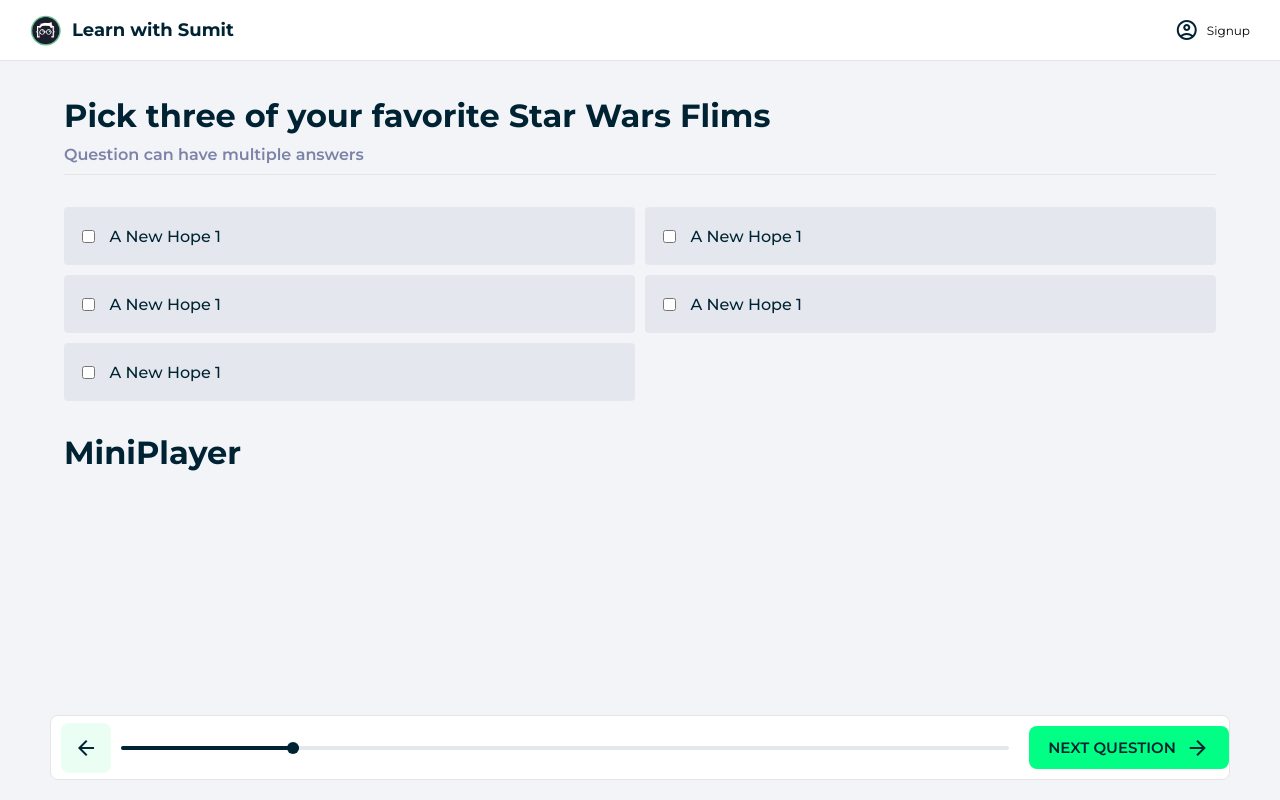
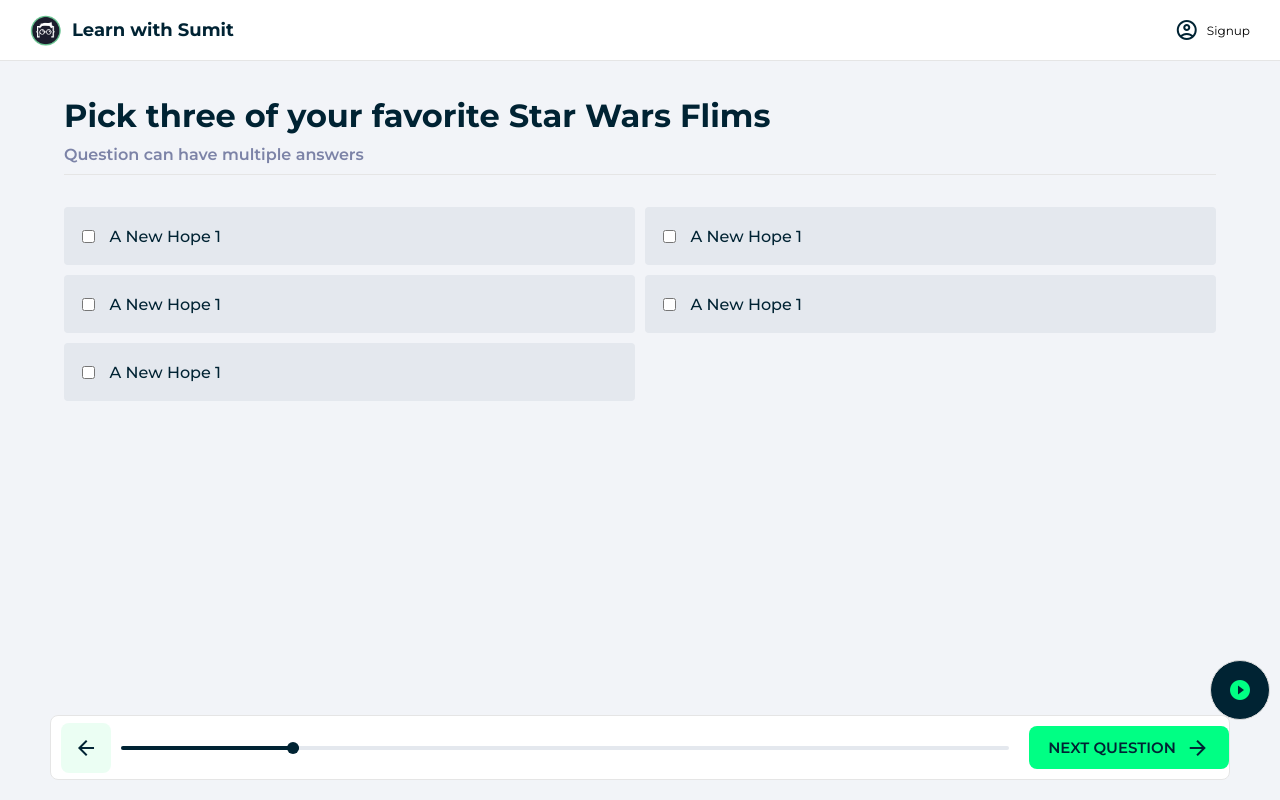
Before and after one commit to asmsaiff/react-quiz-app, a React (Create React App) app: page / in a window 1280 px wide. Built offline with nearby package versions, Linux system fonts and the light colour scheme.

Commit message:
MiniPlayer design

```diff
--- a/src/components/App.js
+++ b/src/components/App.js
@@ -1,7 +1,7 @@
 import '../styles/App.css'
 import Layout from "./Layout";
 import Quiz from './pages/Quiz';
-import Videos from './Videos';
+// import Videos from './Videos';
 
 function App() {
     return (
--- a/src/components/MiniPlayer.js
+++ b/src/components/MiniPlayer.js
@@ -1,3 +1,15 @@
+import classes from '../styles/MiniPlayer.module.css'
+import playImage from '../assets/images/3.jpg'
+
 export default function MiniPlayer() {
-	return <h1>MiniPlayer</h1>;
+	return (
+		<div class={`${classes.miniPlayer} ${classes.floatingBtn}`}>
+			<span class={`material-icons-outlined ${classes.open}`}>
+				play_circle_filled
+			</span>
+			<span class={`material-icons-outlined ${classes.close}`}> close </span>
+			<img src={playImage} alt='' />
+			<p>#23 React Hooks Bangla - React useReducer hook Bangla</p>
+		</div>
+	);
 }
--- /dev/null
+++ b/src/styles/MiniPlayer.module.css
@@ -0,0 +1,112 @@
+/* mini player component */
+.miniPlayer {
+  width: 320px;
+  position: fixed;
+  bottom: 100px;
+  right: 50px;
+  background-color: #fff;
+  padding: 10px;
+  box-sizing: border-box;
+  border: 1px solid hsl(0, 0%, 86%);
+  border-radius: 5px;
+}
+
+.miniPlayer img {
+  width: 300px;
+  aspect-ratio: 16 / 9;
+  object-fit: cover;
+  animation: miniplayerAnim 0.3s ease forwards;
+}
+
+.open {
+  display: none;
+}
+
+.close {
+  display: block;
+  position: absolute;
+  right: -8px;
+  top: -10px;
+  z-index: 10;
+  background-color: #fff;
+  border: 1px solid #e5e5e5;
+  border-radius: 50%;
+  width: 32px;
+  height: 32px;
+  line-height: 20px;
+  padding: 5px 0 0 3px;
+}
+
+.close:hover {
+  color: #666666;
+  cursor: pointer;
+  outline: 0;
+}
+
+@keyframes miniplayerAnim {
+  from {
+    transform: scale(0);
+  }
+  to {
+    transform: scale(1);
+  }
+}
+
+.miniPlayer p {
+  font-weight: 500;
+  font-size: 14px;
+  margin: 10px 0;
+  color: var(--fontPrimary);
+}
+
+@media only screen and (max-width: 1536px) {
+  .miniPlayer {
+    transition: transform 0.3s ease;
+  }
+}
+
+.floatingBtn {
+  width: 60px;
+  height: 60px;
+  bottom: 80px;
+  right: 10px;
+  overflow: hidden;
+  border-radius: 50px;
+  background-color: var(--fontPrimary);
+  display: flex;
+  justify-content: center;
+  align-items: center;
+  gap: 10px;
+  cursor: pointer;
+  user-select: none;
+}
+
+.floatingBtn:hover {
+  background-color: var(--successGreen);
+}
+
+.floatingBtn:hover span {
+  color: var(--fontPrimary);
+}
+
+.floatingBtn p {
+  display: none;
+}
+
+.floatingBtn img {
+  transform: scale(0);
+  display: none;
+}
+
+.floatingBtn span {
+  color: var(--successGreen);
+  font-weight: 500;
+}
+
+.floatingBtn .open {
+  display: block;
+}
+
+.floatingBtn .close {
+  display: none;
+}
```
